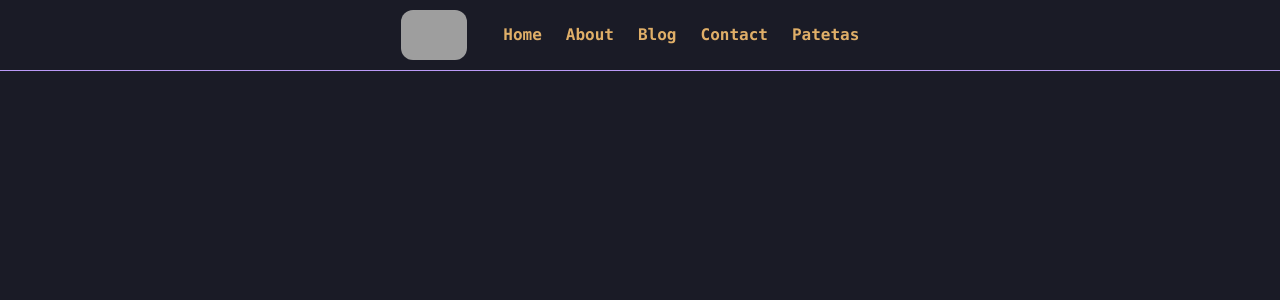
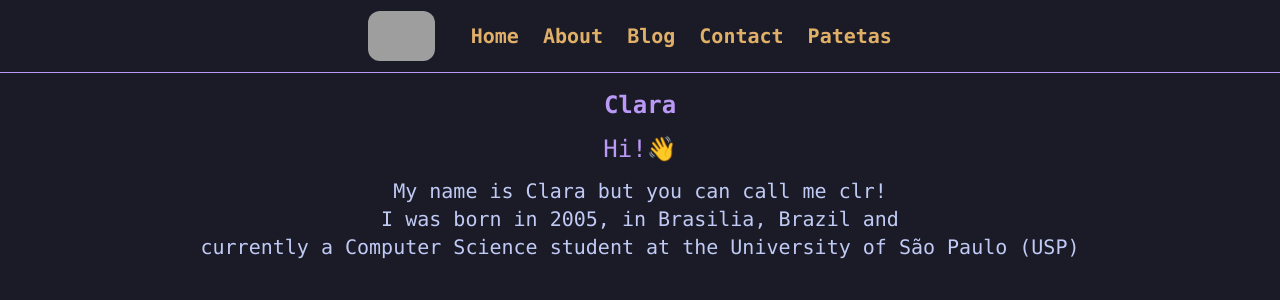
Before and after one commit to clr-cera/clr-cera.github.io, a SvelteKit app: page /about in a window 1280 px wide. Shown: the top 300 px of the page. Built offline with nearby package versions, Linux system fonts and the light colour scheme; grey boxes are pictures that could not be loaded.

Commit message:
add about text and fix navbar on large screens

```diff
--- a/src/lib/nav.svelte
+++ b/src/lib/nav.svelte
@@ -14,7 +14,7 @@
 			alt="Logo"
 		/>
 	</a>
-	<div class="text-myorange flex flex-row items-center justify-center p-4 text-xl md:text-base">
+	<div class="text-myorange flex flex-row items-center justify-center p-4 text-xl">
 		<a class="px-3" href="/"><strong>Home</strong></a>
 		<a class="px-3" href="/about"><strong>About</strong></a>
 		<a class="px-3" href="/blog"><strong>Blog</strong></a>
--- a/src/routes/about/+page.svelte
+++ b/src/routes/about/+page.svelte
@@ -0,0 +1,11 @@
+<div class="">
+	<h1 class="text-mypurple text-center text-2xl font-bold">Clara</h1>
+	<div class="mt-3 flex flex-col content-center justify-center text-center text-xl text-wrap">
+		<h1 class="text-mypurple text-2xl">Hi!👋</h1>
+		<p class="mt-3">
+			My name is Clara but you can call me clr!<br />
+			I was born in 2005, in Brasilia, Brazil and<br />
+			currently a Computer Science student at the University of São Paulo (USP)<br />
+		</p>
+	</div>
+</div>
```
